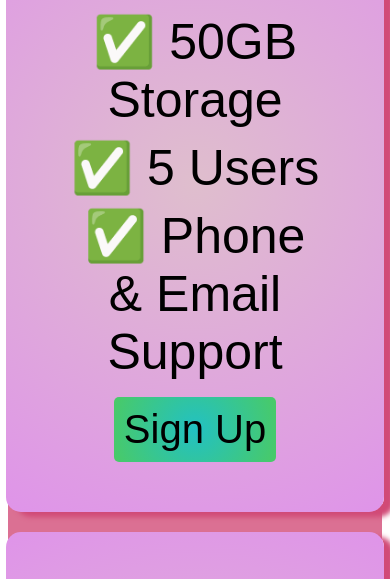
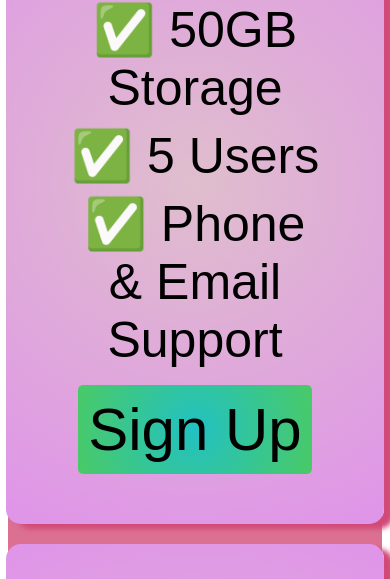
Before and after one commit to GoodVibesForAll/FlexBox-PricingModel, a plain HTML site: page index.html in a window 390 px wide. Shown: the part 194-773 px from the top of the page. Drawn offline with Linux system fonts and the light colour scheme; a web font is replaced by a local one.

Commit message:
Update index.html
button details updated

```diff
--- a/index.html
+++ b/index.html
@@ -73,6 +73,7 @@
         border-radius: 5px;
         padding: 5px 5px;
         transition: 0.1s;
+        font-size:60px;
       }
 
       .plan-button:hover{
@@ -82,7 +83,7 @@ background: -webkit-radial-gradient(circle, rgba(34,193,195,1) 0%, rgba(81,70,20
 background: radial-gradient(circle, rgba(34,193,195,1) 0%, rgba(81,70,203,1) 100%);
 filter: progid:DXImageTransform.Microsoft.gradient(startColorstr="#22c1c3",endColorstr="#5146cb",GradientType=1);
         cursor: pointer;
-        padding: 10px;
+        padding: 30px;
         box-shadow: 10px 5px 5px rgb(209, 74, 119);
       }
 
@@ -110,7 +111,7 @@ filter: progid:DXImageTransform.Microsoft.gradient(startColorstr="#22c1c3",endCo
        }
 
        .plan-button{
-        font-size: 40px;
+        font-size: 60px;
         padding: 10px 10px;
        }
 
```
